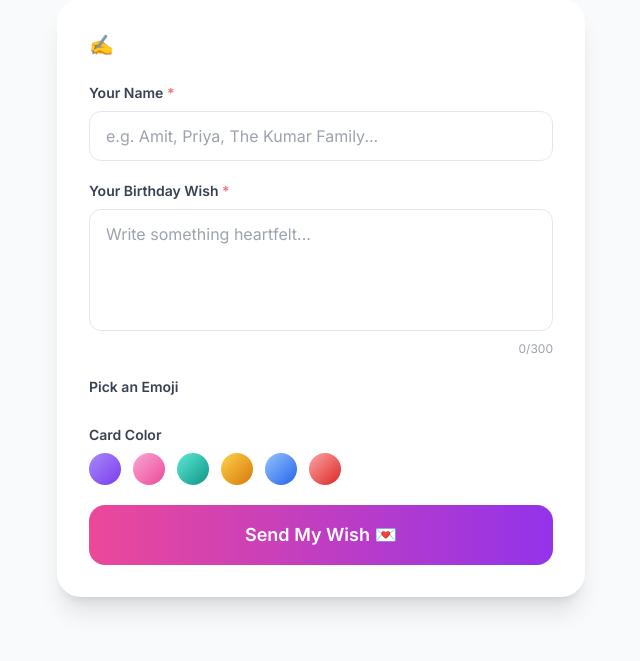
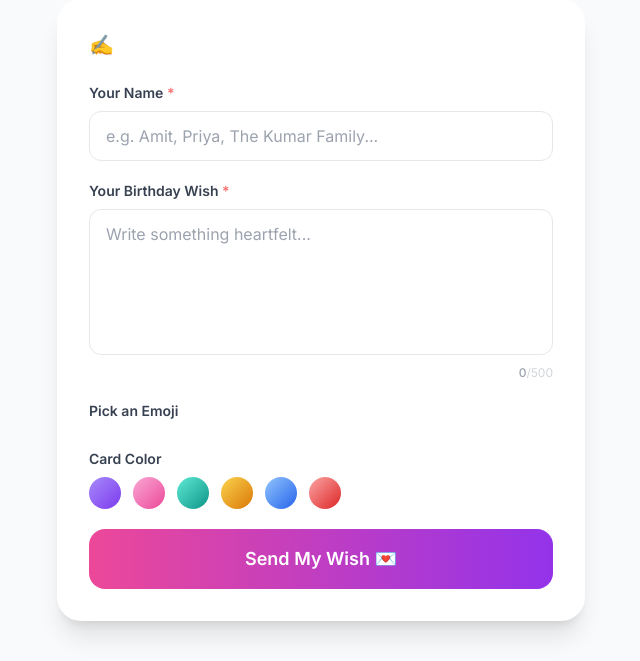
Before and after one commit to etikalas/wishTogether, a Flask app: template templates/contribute.html in a window 1280 px wide. Shown: the part 306-967 px from the top of the page, without its empty margins (319-959 px from the left). Run offline with Flask 3, Linux system fonts and the light colour scheme; the template is opened without the code that fills it, so the values that code supplies are empty; some libraries are stand-ins or nearby versions.

Commit message:
raise wish message limit to 500 chars with colour-coded counter
Co-authored-by: Cursor <cursoragent@cursor.com>

```diff
--- a/templates/contribute.html
+++ b/templates/contribute.html
@@ -56,9 +56,11 @@
       <!-- Message -->
       <div>
         <label class="block text-sm font-semibold text-gray-700 mb-2">Your Birthday Wish <span class="text-red-400">*</span></label>
-        <textarea id="messageInput" rows="4" placeholder="Write something heartfelt..."
+        <textarea id="messageInput" rows="5" placeholder="Write something heartfelt..."
                   class="w-full border border-gray-200 rounded-xl px-4 py-3 text-gray-800 focus:outline-none focus:ring-2 focus:ring-purple-400 transition resize-none" required></textarea>
-        <p class="text-right text-xs text-gray-400 mt-1"><span id="charCount">0</span>/300</p>
+        <p class="text-right text-xs mt-1">
+          <span id="charCount" class="font-medium text-gray-400">0</span><span class="text-gray-300">/500</span>
+        </p>
       </div>
 
       <!-- Emoji picker -->
@@ -123,10 +125,20 @@
     document.querySelector(`[data-color="${c}"]`).classList.add('ring-purple-500', 'ring-offset-2');
   }
 
+  const MAX_CHARS = 500;
   document.getElementById('messageInput').addEventListener('input', function() {
     const len = this.value.length;
-    document.getElementById('charCount').textContent = len;
-    if (len > 300) this.value = this.value.substring(0, 300);
+    if (len > MAX_CHARS) this.value = this.value.substring(0, MAX_CHARS);
+    const counter = document.getElementById('charCount');
+    counter.textContent = this.value.length;
+    // colour-code: green → amber → red as limit approaches
+    if (this.value.length >= MAX_CHARS) {
+      counter.className = 'font-medium text-red-500';
+    } else if (this.value.length >= MAX_CHARS * 0.85) {
+      counter.className = 'font-medium text-amber-500';
+    } else {
+      counter.className = 'font-medium text-gray-400';
+    }
   });
 
   document.getElementById('wishForm').addEventListener('submit', async function(e) {
@@ -170,7 +182,9 @@
     document.getElementById('successMsg').classList.add('hidden');
     document.getElementById('nameInput').value = '';
     document.getElementById('messageInput').value = '';
-    document.getElementById('charCount').textContent = '0';
+    const counter = document.getElementById('charCount');
+    counter.textContent = '0';
+    counter.className = 'font-medium text-gray-400';
   }
 
   async function loadWishes() {
```
